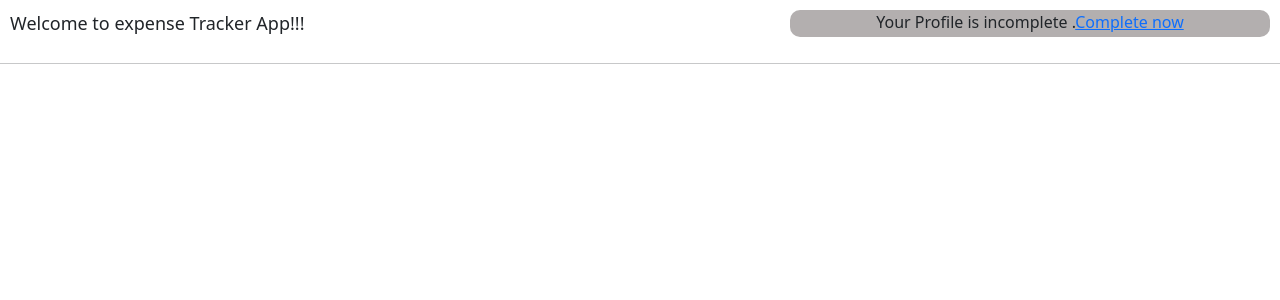
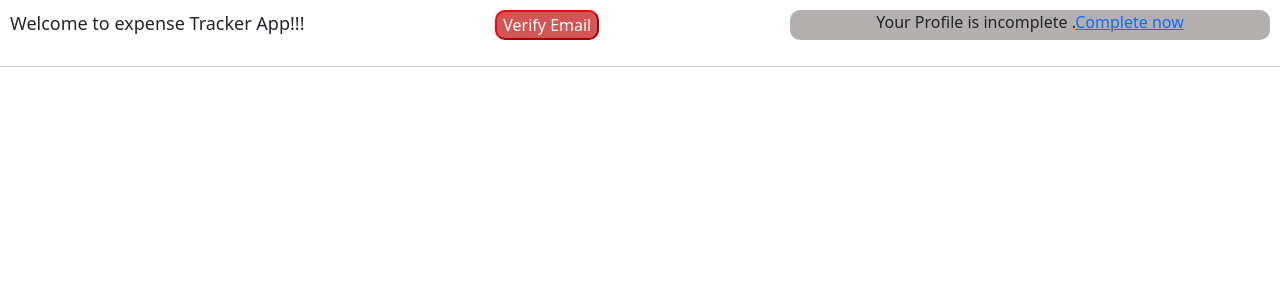
Before and after one commit to VrushaliDipakPatil/Sharp-react, a React (Create React App) app: page /home in a window 1280 px wide. Shown: the top 300 px of the page. Built offline with nearby package versions, Linux system fonts and the light colour scheme.

Commit message:
email verification

```diff
--- a/src/Component/Expense.js
+++ b/src/Component/Expense.js
@@ -1,20 +1,50 @@
-import React from 'react'
-import { Link } from 'react-router-dom';
-import './expense.css'
+import React from "react";
+import { Link } from "react-router-dom";
+import "./expense.css";
 
 const Expense = () => {
+  const handleEmailVerify = async () => {
+    try {
+     const response = await fetch(
+        "https://identitytoolkit.googleapis.com/v1/accounts:sendOobCode?key=AIzaSyB7XEOc6O8Svn_udxhDjDsiXVK2J2lv66c",{
+          method: "POST",
+          body: JSON.stringify({
+            requestType: "VERIFY_EMAIL",
+            idToken: localStorage.getItem("sharp-token"),
+          }),
+          headers: {
+            "Content-Type": "application/json",
+          },
+        }
+      );
 
-  console.log('Expense')
+      if (!response.ok) {
+        const errorData = await response.json();
+        throw new Error(`Email verification failed: ${errorData.error.message}`);
+      }
+
+      const responseData = await response.json();
+      console.log("Email verification successful:", responseData);
+    } catch (err) {
+      console.log(err);
+    }
+  };
 
   return (
     <>
-    <div className="header">
-    <div className="heading">Welcome to expense Tracker App!!!</div>
-    <div className="incomplete">Your Profile is incomplete .<Link to="/updateprofile">Complete now</Link></div>
-    </div>
-    <hr/>
+      <div className="header">
+        <div className="heading">Welcome to expense Tracker App!!!</div>
+        <button className="button" onClick={handleEmailVerify}>
+          Verify Email
+        </button>
+        <div className="incomplete">
+          Your Profile is incomplete .
+          <Link to="/updateprofile">Complete now</Link>
+        </div>
+      </div>
+      <hr />
     </>
-  )
-}
+  );
+};
 
-export default Expense
+export default Expense;
--- a/src/Component/UpdateProfile.js
+++ b/src/Component/UpdateProfile.js
@@ -1,10 +1,11 @@
-import React, { useEffect, useRef } from "react";
+import React, { useEffect, useRef, useState } from "react";
 import "./updateprofile.css";
 import GitHubIcon from "@material-ui/icons/GitHub";
 import LinkIcon from "@material-ui/icons/Link";
 import { Link } from "../../node_modules/react-router-dom/dist/index";
 
 const UpdateProfile = () => {
+    const [isProfileAvailable, setIsProfileAvailable] = useState(false);
   const nameRef = useRef();
   const profileRef = useRef();
 
@@ -71,10 +72,11 @@ const UpdateProfile = () => {
         return res.json();
       })
       .then((data) => {
-        if (data?.users && data.users.length > 0) {
+        if (data?.users[0].displayName && data.users.length > 0) {
           const user = data.users[0];
           nameRef.current.value = user.displayName;
           profileRef.current.value = user.photoUrl;
+          setIsProfileAvailable(true);
         }
       })
       .catch((err) => {
@@ -104,18 +106,18 @@ const UpdateProfile = () => {
             {" "}
             <GitHubIcon /> Full Name :
           </div>
-          <input type="text" ref={nameRef} />
+          <input type="text" ref={nameRef} value={isProfileAvailable ? nameRef.current.value : ""}/>
           <div>
             {" "}
             <LinkIcon /> Profile Phote URL :
           </div>
-          <input type="text" ref={profileRef} />
+          <input type="text" ref={profileRef} value={isProfileAvailable ? profileRef.current.value : ""}/>
         </div>
-        {nameRef && profileRef && (
-          <div className="col" style={{color: "gray"}}>
-            Your profile is updated, You can edit profile again....
+        {isProfileAvailable ? (
+          <div className="col" style={{ color: "gray" }}>
+            Your profile is updated, You can edit the profile again...
           </div>
-        )}
+        ) : null}
 
         <div className="col">
           <button className="update" onClick={SubmitHandler}>
--- a/src/Component/expense.css
+++ b/src/Component/expense.css
@@ -15,3 +15,10 @@ font-size: large;
     padding: 10px;
     font-size:medium;
 }
+
+.button{
+  background-color: rgb(211, 85, 85);
+  border-color: red;
+  color: white;
+  border-radius: 10px;
+}
```
